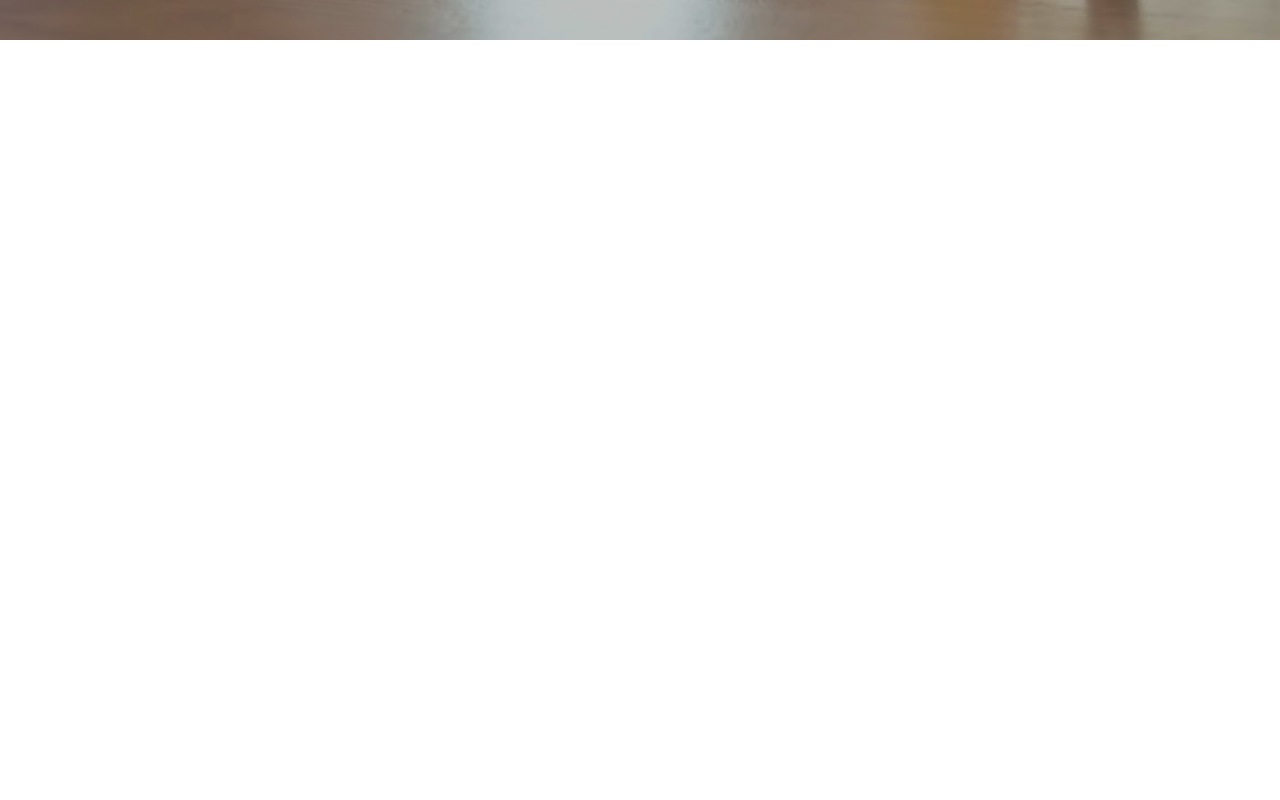
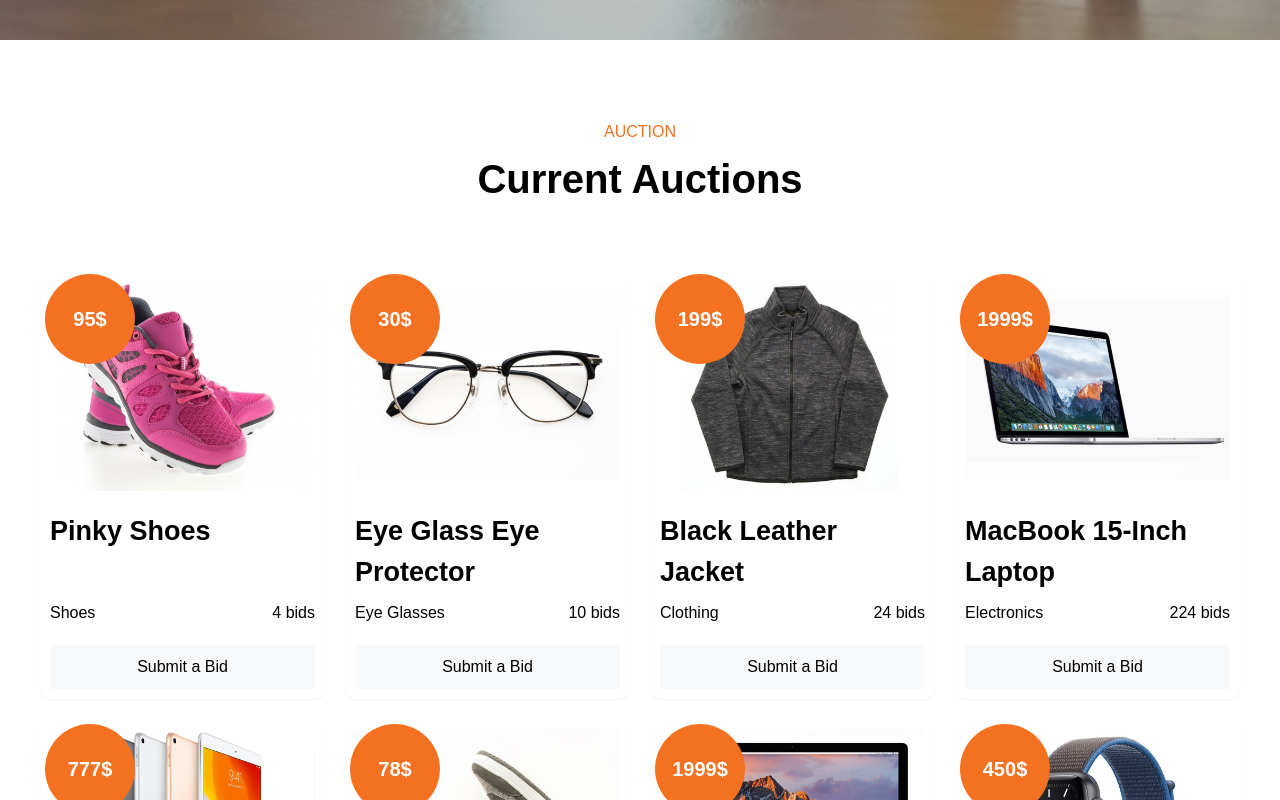
Before and after one commit to Vnyway/fe_lab8, a React (Create React App) app: page / in a window 1280 px wide. Shown: the part 760-1560 px from the top of the page. Before the commit the page ends 800 px from the top, so only its background shows below. Built offline with nearby package versions, Linux system fonts and the light colour scheme.

Commit message:
Task 1: Goods, GoodsCard

```diff
--- a/src/components/Goods.jsx
+++ b/src/components/Goods.jsx
@@ -1,7 +1,26 @@
 import React from "react";
+import Heading from "./Heading";
+import { goods } from "../constants";
+import GoodsCard from "./GoodsCard";
 
 const Goods = () => {
-  return <section className="container grid grid-cols-4"></section>;
+  return (
+    <section className="container mx-auto mt-[80px]">
+      <Heading center={true} title="Current Auctions" desc="AUCTION" />
+      <div className="grid grid-cols-4 gap-[20px] mt-[60px]">
+        {goods.map((item) => (
+          <GoodsCard
+            key={item.id}
+            id={item.id}
+            title={item.title}
+            price={item.price}
+            bids={item.bids}
+            category={item.category}
+          />
+        ))}
+      </div>
+    </section>
+  );
 };
 
 export default Goods;
--- a/src/components/GoodsCard.jsx
+++ b/src/components/GoodsCard.jsx
@@ -1,9 +1,18 @@
 import React from "react";
 
-const GoodsCard = () => {
+const GoodsCard = ({ id, title, price, bids, category }) => {
   return (
-    <div>
-      <div></div>
+    <div className="flex flex-col gap-[20px] relative shadow-sm p-[10px] rounded-[10px] hover:shadow-md">
+      <img src={`./images/product_${id}.jpg`} alt={title} />
+      <div className="absolute top-[5px] left-[5px] bg-primary rounded-full size-[90px] flex justify-center items-center">
+        <span className="text-white text-[20px] font-[700]">{price}$</span>
+      </div>
+      <h3 className="font-[600] text-[27px] h-[70px]">{title}</h3>
+      <div className="flex justify-between items-center">
+        <span>{category}</span>
+        <span>{bids} bids</span>
+      </div>
+      <button className="px-[30px] py-[10px] bg-[#f8f9fa]">Submit a Bid</button>
     </div>
   );
 };
--- a/src/components/Heading.jsx
+++ b/src/components/Heading.jsx
@@ -1,6 +1,6 @@
 import React from "react";
 
-const Heading = (desc, title, center) => {
+const Heading = ({ desc, title, center }) => {
   return (
     <div className={`flex flex-col gap-[5px] ${center ? "text-center" : ""}`}>
       <span className="text-[16px] font-[500] text-primary">{desc}</span>
```
